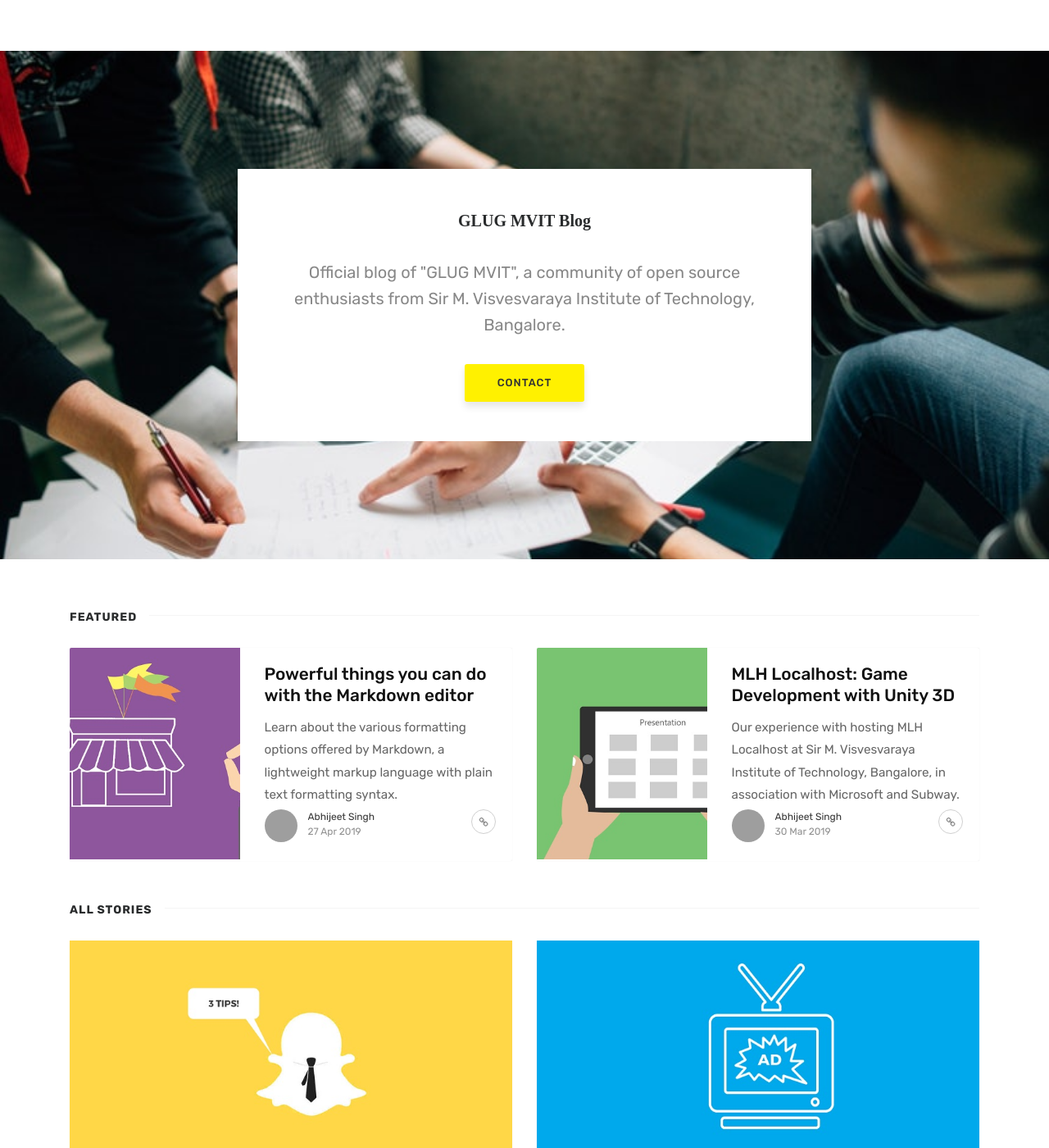
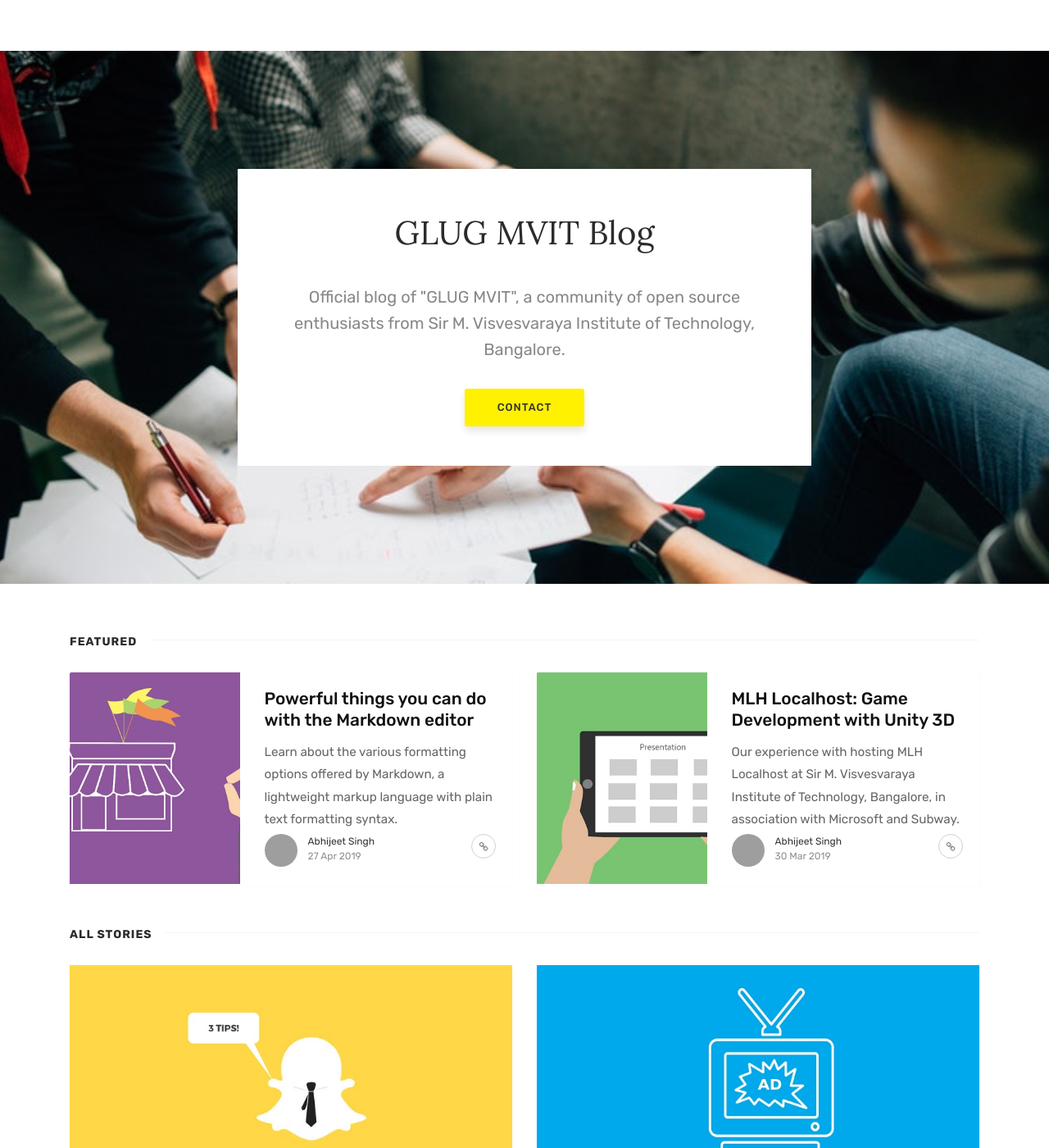
Before and after one commit to glugmvit/glugmvit.github.io, a Jekyll site: the page built from index.html, in a window 1280 px wide and 1400 px high. Shown: the whole window at 82% size. Built offline with Jekyll 4.4.1, drawn with Linux system fonts in a browser that asks for light colours; the list of posts is cut into pages by our own code; grey boxes are pictures that could not be loaded.

Commit message:
Modify home page font

```diff
--- a/index.html
+++ b/index.html
@@ -5,16 +5,17 @@
 
 <!-- Home Jumbotron
 ================================================== -->
+<link href="https://fonts.googleapis.com/css?family=Lora" rel="stylesheet">
 <style>
-#h1{
-        font-size: 20px;
-        font-family: "Bookman header",serif;
-        font-weight:bold;
+    #introhome {
+        font-size: 40px;
+        font-family: "Lora", serif;
     }
-    </style>
+</style>
+
 <section class="intro full-width">
     <div class="wrapintro">
-        <p id="h1">GLUG MVIT Blog</p>
+        <p id="introhome">GLUG MVIT Blog</p>
         <h2 class="lead">Official blog of "GLUG MVIT", a community of open source enthusiasts from Sir M. Visvesvaraya Institute of Technology, Bangalore.</h2>
         <a href="mailto:glugmvit@gmail.com" class="btn">Contact</a>
     </div>
```
